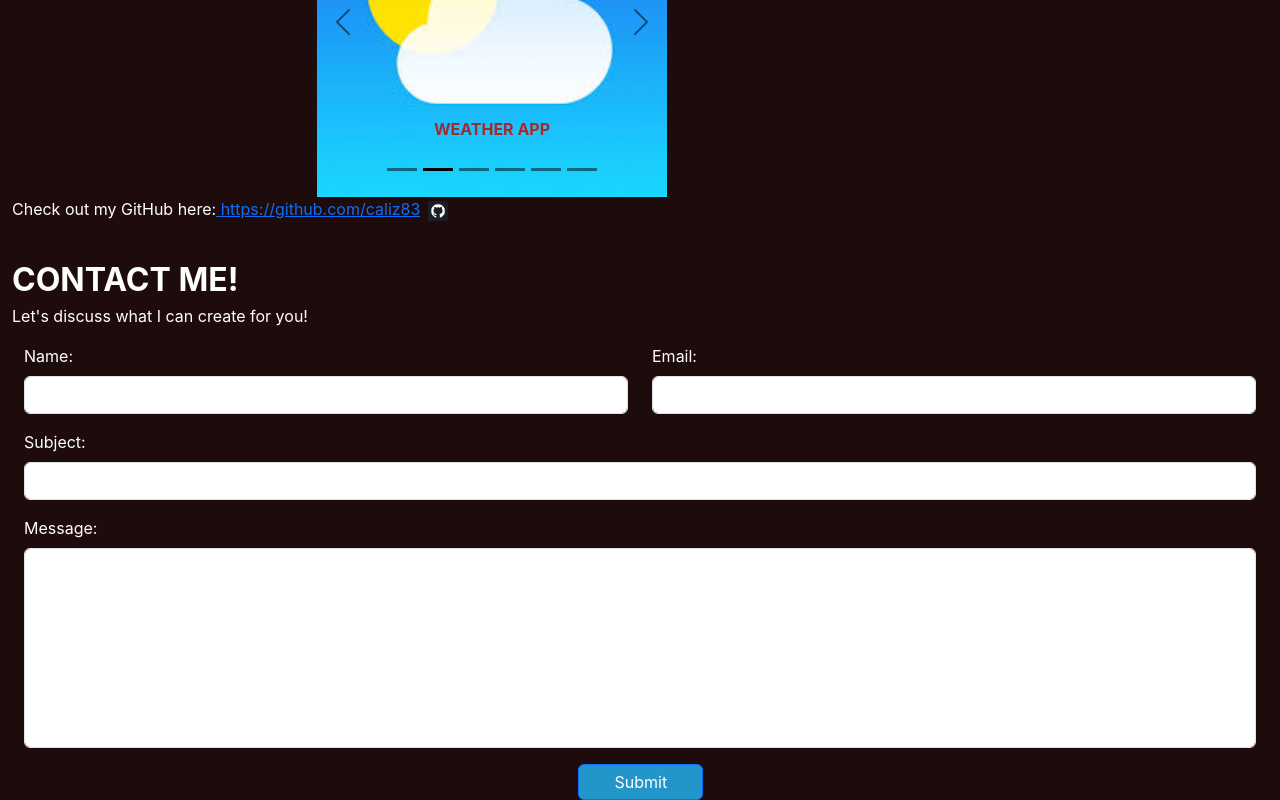
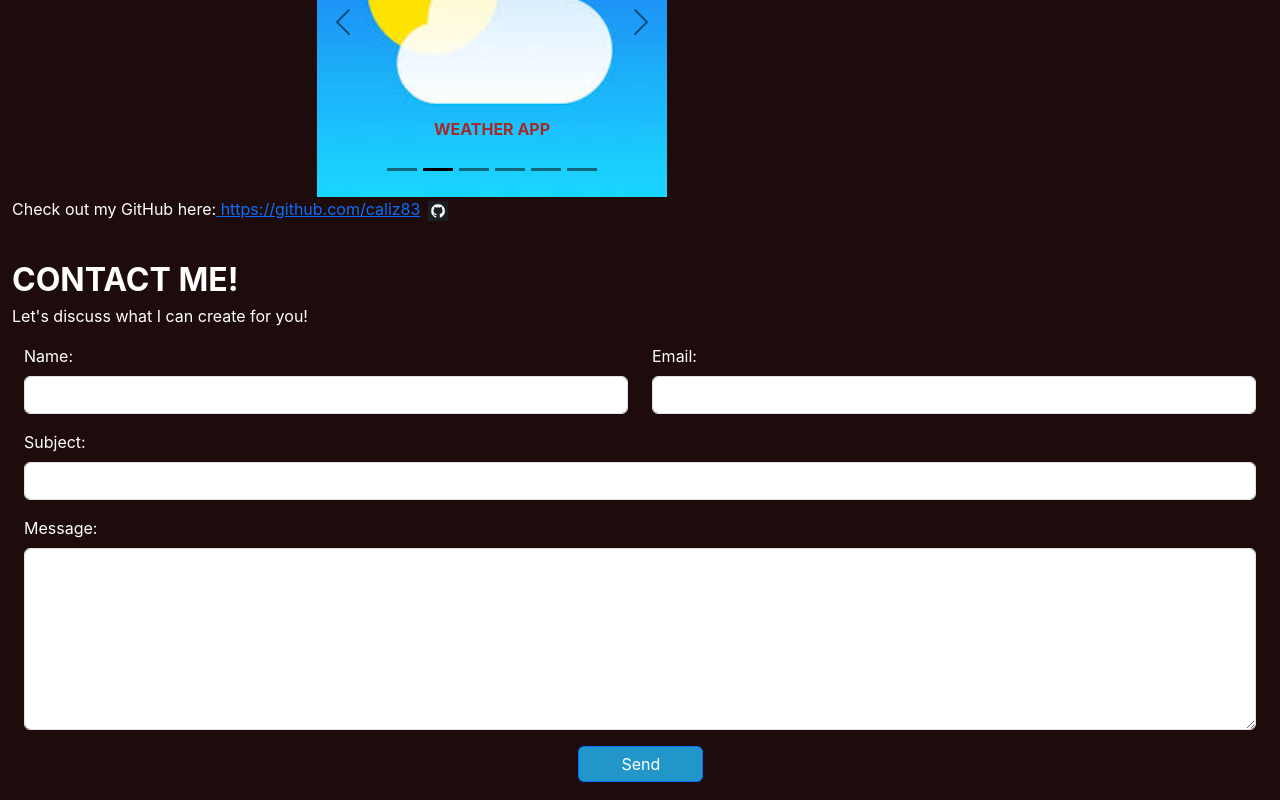
Before and after one commit to caliz83/PortfolioWebAppJS, a React (Vite) app: page / in a window 1280 px wide. Shown: the part 1625-2425 px from the top of the page. Built offline with nearby package versions, Linux system fonts and the light colour scheme.

Commit message:
adjusted form, linked to emailjs

```diff
--- a/package.json
+++ b/package.json
@@ -9,11 +9,11 @@
     "preview": "vite preview"
   },
   "dependencies": {
+    "@emailjs/browser": "^3.11.0",
     "bootstrap": "^5.3.2",
     "react": "^18.2.0",
     "react-bootstrap": "^2.8.0",
     "react-dom": "^18.2.0",
-    "react-grid-carousel": "^1.0.1",
     "react-helmet": "^6.1.0",
     "react-router-dom": "^6.16.0",
     "react-router-hash-link": "^2.4.3"
--- a/src/components/LandingPage.jsx
+++ b/src/components/LandingPage.jsx
@@ -1,5 +1,8 @@
 import React from "react";
+import "bootstrap/dist/css/bootstrap.min.css";
 import { Button, Container, Form, Row, Col, Carousel } from "react-bootstrap";
+import { useState, useRef } from "react";
+import emailjs from "@emailjs/browser";
 import heroImageURL from "../assets/heroImage.jpg";
 import document_iconURL from "../assets/document_icon.png";
 import github_iconURL from "../assets/github_icon.png";
@@ -11,25 +14,88 @@ import flashcards from "../assets/flashcards.png";
 import trivia from "../assets/trivia.jpg";
 import reminderapp from "../assets/reminderapp.png";
 // import { useNavigate } from "react-router-dom";
-import '../App.css';
-import setBodyColor from './BgColor';
-
+import "../App.css";
+import setBodyColor from "./BgColor";
 
 const LandingPage = () => {
-
-  setBodyColor({color: "#1E0C0C"})
+  setBodyColor({ color: "#1E0C0C" });
 
   const handleClick = () => {
     console.log("Button clicked!");
     const scrollTo = document.getElementById("contact");
     scrollTo.scrollIntoView();
+  };
+
+  const [form, setForm] = useState({
+    name: "",
+    email: "",
+    subject: "",
+    message: "",
+  });
+
+  const [loading, setLoading] = useState(false);
+
+  const formRef = useRef();
+
+  const handleSubmit = (e) => {
+    e.preventDefault(); //stops everything from automatically refreshing
+    emailjs
+      .send(
+        "service_x4rf249",
+        "template_olwngtf",
+        {
+          from_name: form.name,
+          to_name: "Liz",
+          from_email: form.email,
+          to_email: "lizg1308@gmail.com",
+          subject: form.subject,
+          message: form.message,
+        },
+        "Z88KYpR6zauAVwbUj"
+      )
+      .then(
+        () => {
+          alert(
+            "I'm excited to hear from you; I will get back to you as soon as possible"
+          );
+          // change to a modal?? per Jose
+
+          setForm({
+            name: "",
+            email: "",
+            subject: "",
+            message: "",
+          });
+        },
+        (error) => {
+          setLoading(false);
+          console.log(error, "Hey, we have an error; fix it!");
+
+          alert("Oh no! something went wrong; please try again!");
+          //also change to a modal, per Jose
         }
+      );
+  };
+
+  const handleChange = (e) => {
+    const { name, value } = e.target;
+
+    setForm({ ...form, [name]: value });
+  };
 
   return (
     <Container fluid>
-      <div className="hero-image d-flex justify-content-center" style={{width: '100vw', height: 'auto'}}>
-        <img className="hero-image-img" src={heroImageURL} alt="black and white image of person typing" />
-        <Button onClick={handleClick}
+      <div
+        className="hero-image d-flex justify-content-center"
+        style={{ width: "100vw", height: "auto" }}
+      >
+        <img
+          className="hero-image-img"
+          src={heroImageURL}
+          alt="black and white image of person typing"
+        />
+        <Button
+          onClick={handleClick}
           className="hero-btn"
           style={{ background: "orange", color: "white", padding: 10 }}
         >
@@ -44,11 +110,25 @@ const LandingPage = () => {
           maintaining an aquarium; in these activities attention to detail is
           crucial. Let me help you with details!
         </p>
-        <img className="mx-2" style={{width: 20, height: 20}} src={linkedin_icon2URL} alt="" />
-        <a href="https://www.linkedin.com/in/elizabeth-liz-garcia-31231b95">My LinkedIn</a>
+        <img
+          className="mx-2"
+          style={{ width: 20, height: 20 }}
+          src={linkedin_icon2URL}
+          alt=""
+        />
+        <a href="https://www.linkedin.com/in/elizabeth-liz-garcia-31231b95">
+          My LinkedIn
+        </a>
         <br />
-        <img className="mx-2" style={{width: 20, height: 20}} src={document_iconURL} alt="" />
-        <a href="https://drive.google.com/file/d/16oOFUReO31mfnUuFJTDbiz6OiKD8zChl/view">My Resume</a>
+        <img
+          className="mx-2"
+          style={{ width: 20, height: 20 }}
+          src={document_iconURL}
+          alt=""
+        />
+        <a href="https://drive.google.com/file/d/16oOFUReO31mfnUuFJTDbiz6OiKD8zChl/view">
+          My Resume
+        </a>
       </div>
       <div className="tech" id="tech">
         <h2>TECHNOLOGIES</h2>
@@ -61,100 +141,170 @@ const LandingPage = () => {
         <h2>WORK</h2>
         <p>Some of my past projects include: </p>
         {/* carousel of struggles */}
-        <div style={{ width: '75vw'}} className="d-flex justify-content-lg-center carousel">
+        <div
+          style={{ width: "75vw" }}
+          className="d-flex justify-content-lg-center carousel"
+        >
           <Carousel data-bs-theme="dark" slide={false} autoPlay={1000} loop>
-
             <Carousel.Item>
-            <a href="https://wonderful-river-05519dd1e.4.azurestaticapps.net/"><img className="d-block w-100 carousel-item" src={tictactoe} alt="Tic Tac Toe"/></a>
+              <a href="https://wonderful-river-05519dd1e.4.azurestaticapps.net/">
+                <img
+                  className="d-block w-100 carousel-item"
+                  src={tictactoe}
+                  alt="Tic Tac Toe"
+                />
+              </a>
               <Carousel.Caption>
                 <p className="carousel-text">Tic Tac Toe game</p>
               </Carousel.Caption>
             </Carousel.Item>
 
             <Carousel.Item>
-          <a href="https://icy-stone-00446451e.4.azurestaticapps.net/"><img className="d-block w-100 carousel-item" src={weather} alt="Weather"/></a>
+              <a href="https://icy-stone-00446451e.4.azurestaticapps.net/">
+                <img
+                  className="d-block w-100 carousel-item"
+                  src={weather}
+                  alt="Weather"
+                />
+              </a>
               <Carousel.Caption>
                 <p className="carousel-text">Weather app</p>
               </Carousel.Caption>
             </Carousel.Item>
 
             <Carousel.Item>
-          <a href="https://victorious-bush-098a6d91e.4.azurestaticapps.net/"><img className="d-block w-100 carousel-item" src={hangman} alt="Hangman"/></a>
+              <a href="https://victorious-bush-098a6d91e.4.azurestaticapps.net/">
+                <img
+                  className="d-block w-100 carousel-item"
+                  src={hangman}
+                  alt="Hangman"
+                />
+              </a>
               <Carousel.Caption>
                 <p className="carousel-text">Hangman game</p>
               </Carousel.Caption>
             </Carousel.Item>
 
             <Carousel.Item>
-          <a href="https://witty-forest-0eb30fb1e.4.azurestaticapps.net/"><img className="d-block w-100 carousel-item" src={flashcards} alt="Flashcards"/></a>
+              <a href="https://witty-forest-0eb30fb1e.4.azurestaticapps.net/">
+                <img
+                  className="d-block w-100 carousel-item"
+                  src={flashcards}
+                  alt="Flashcards"
+                />
+              </a>
               <Carousel.Caption>
                 <p className="carousel-text">Flashcard Quiz app</p>
               </Carousel.Caption>
             </Carousel.Item>
 
             <Carousel.Item>
-          <a href="https://wonderful-field-04a14c11e.4.azurestaticapps.net/"><img className="d-block w-100 carousel-item" src={trivia} alt="Trivia game"/></a>
+              <a href="https://wonderful-field-04a14c11e.4.azurestaticapps.net/">
+                <img
+                  className="d-block w-100 carousel-item"
+                  src={trivia}
+                  alt="Trivia game"
+                />
+              </a>
               <Carousel.Caption>
                 <p className="carousel-text">Trivia game</p>
               </Carousel.Caption>
             </Carousel.Item>
 
             <Carousel.Item>
-          <a href="https://witty-bay-0d2108f1e.4.azurestaticapps.net/"><img className="d-block w-100 carousel-item" src={reminderapp} alt="Reminder checklist"/></a>
+              <a href="https://witty-bay-0d2108f1e.4.azurestaticapps.net/">
+                <img
+                  className="d-block w-100 carousel-item"
+                  src={reminderapp}
+                  alt="Reminder checklist"
+                />
+              </a>
               <Carousel.Caption>
                 <p className="carousel-text">Reminder app</p>
               </Carousel.Caption>
             </Carousel.Item>
-
           </Carousel>
         </div>
-        <Row>
-
-        </Row>
+        <Row></Row>
         <p>
           Check out my GitHub here:
           <a href="https://github.com/caliz83"> https://github.com/caliz83</a>
-        <img className="mx-2" style={{width: 20, height: 20}} src={github_iconURL} alt="" />
+          <img
+            className="mx-2"
+            style={{ width: 20, height: 20 }}
+            src={github_iconURL}
+            alt=""
+          />
         </p>
       </div>
       <div className="contact" id="contact">
         <h2>CONTACT ME!</h2>
         <p>Let's discuss what I can create for you!</p>
         <div>
-        <Form className="form">
+          <Form className="form" onSubmit={handleSubmit} ref={formRef}>
             <Container fluid>
               <Row>
                 <Col md={6}>
-              <Form.Group className="mb-3" controlId="name">
+                  <Form.Group className="mb-3" controlId="Form.ControlInput1">
                     <Form.Label>Name:</Form.Label>
-                <Form.Control style={{maxWidth: 685}} type="text" />
+                    <Form.Control
+                      style={{ maxWidth: 685 }}
+                      type="text"
+                      name="name"
+                      value={form.name}
+                      onChange={handleChange}
+                    />
                   </Form.Group>
                 </Col>
                 <Col md={6}>
-              <Form.Group className="mb-3" controlId="formBasicEmail">
+                  <Form.Group className="mb-3" controlId="Form.ControlInput2">
                     <Form.Label>Email:</Form.Label>
-                <Form.Control style={{maxWidth: 685}} type="email" />
+                    <Form.Control
+                      style={{ maxWidth: 685 }}
+                      type="email"
+                      name="email"
+                      value={form.email}
+                      onChange={handleChange}
+                    />
                   </Form.Group>
                 </Col>
               </Row>
 
-          <Form.Group className="mb-3" controlId="subject">
+              <Form.Group className="mb-3" controlId="Form.ControlInput3">
                 <Form.Label>Subject:</Form.Label>
-            <Form.Control style={{maxWidth: 1530}} type="text" />
+                <Form.Control
+                  style={{ maxWidth: 1530 }}
+                  type="text"
+                  name="subject"
+                  value={form.subject}
+                  onChange={handleChange}
+                />
               </Form.Group>
-          <Form.Group className="mb-3" controlId="message">
+              <Form.Group className="mb-3" controlId="Form.ControlTextarea1">
                 <Form.Label>Message:</Form.Label>
-            <Form.Control style={{maxWidth: 1530, height: 200}} type="text" />
+                <Form.Control
+                  as="textarea"
+                  rows={7}
+                  style={{ maxWidth: 1530 }}
+                  name="message"
+                  value={form.message}
+                  onChange={handleChange}
+                />
               </Form.Group>
-          <Button className="form-btn d-flex justify-content-center"
-            style={{ backgroundColor: "#2296C8", color: "white", padding: 5, width: 125 }}
+              <Button
+                className="form-btn d-flex justify-content-center"
+                style={{
+                  backgroundColor: "#2296C8",
+                  color: "white",
+                  padding: 5,
+                  width: 125,
+                }}
                 type="submit"
               >
-            Submit
+                { loading ? "Sending..." : "Send" }
               </Button>
             </Container>
           </Form>
-
         </div>
       </div>
     </Container>
```
Also changed, not shown: src/components/ContactForm.jsx (added, +127 -0 lines), 2 other files (tests, documents, lock files or other folders). Lines whose indentation alone changed are shown as unchanged.
